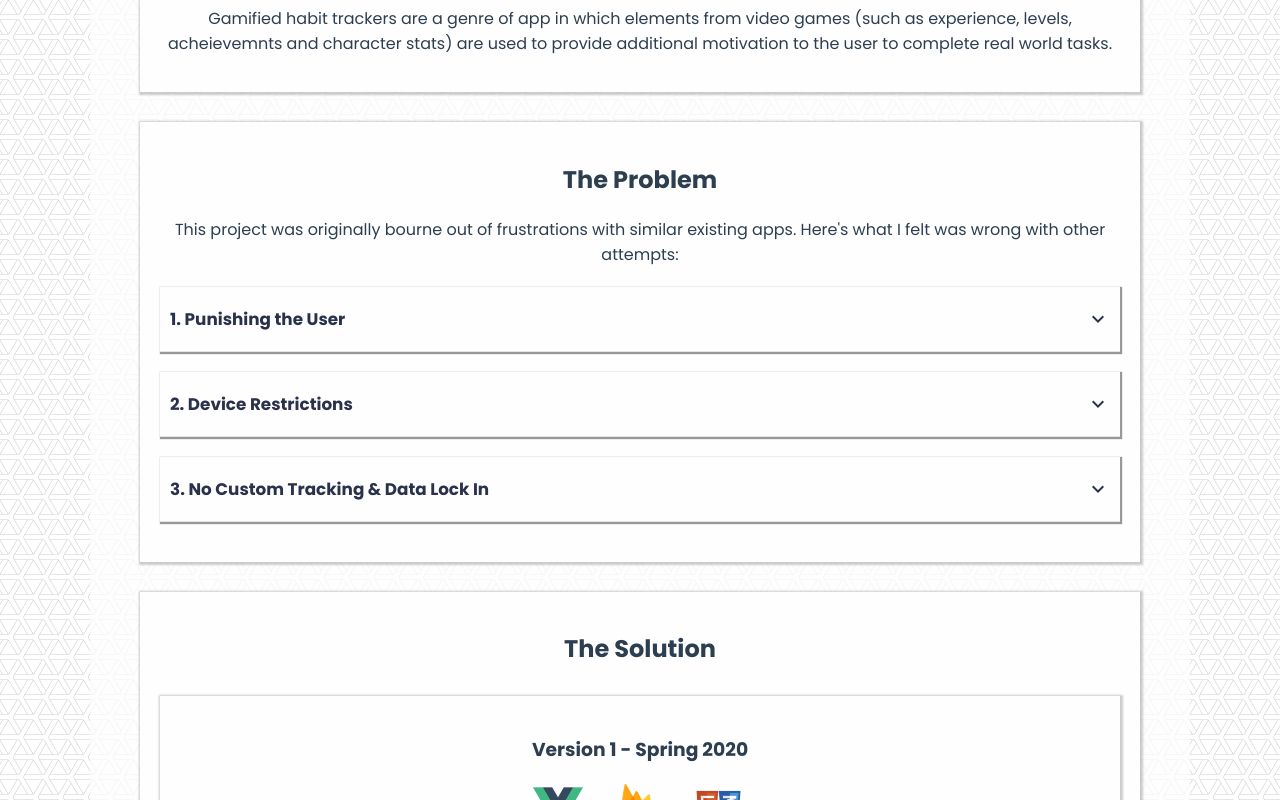
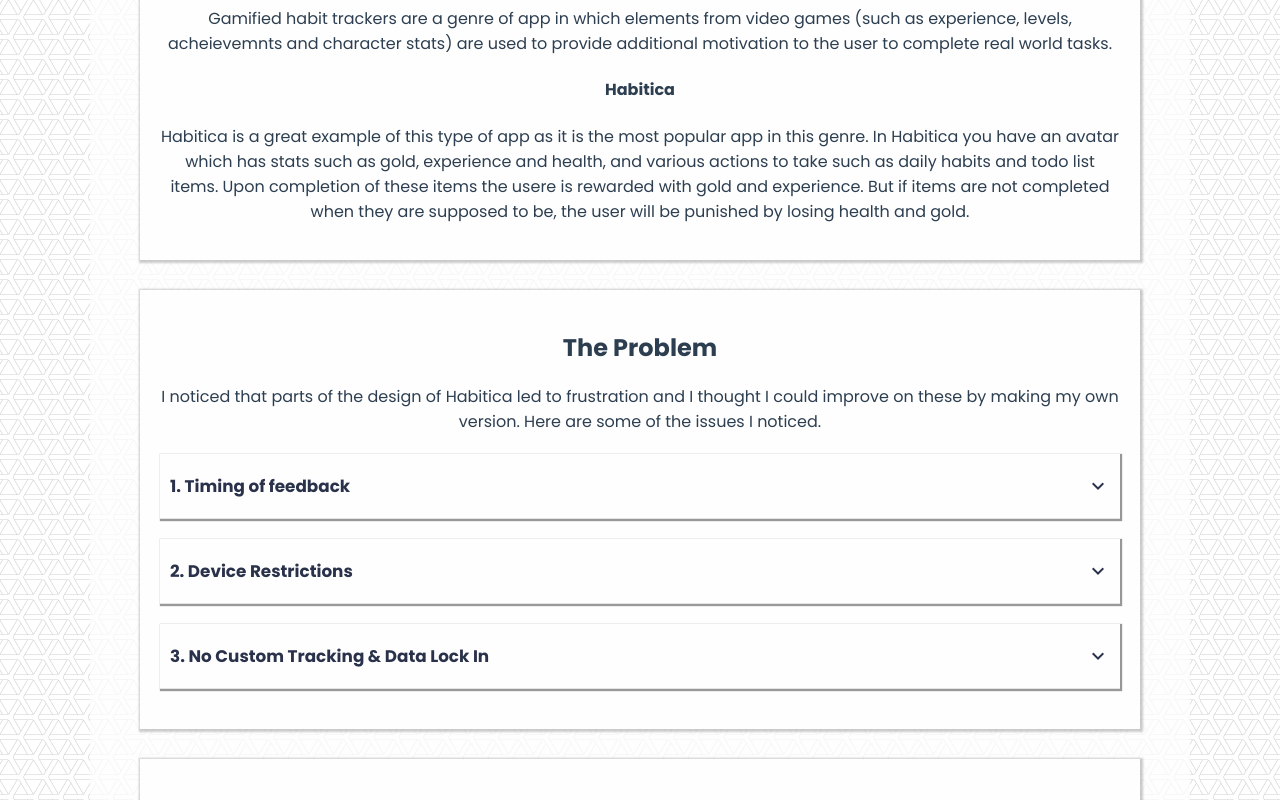
Before and after one commit to recurn/recurn.github.io, a Vue app: page /evolvingcyborgs in a window 1280 px wide. Shown: the part 840-1640 px from the top of the page. Built offline with nearby package versions, Linux system fonts and the light colour scheme.

Commit message:
Editing word choice and adding images

```diff
--- a/src/views/EvolvingCyborgs.vue
+++ b/src/views/EvolvingCyborgs.vue
@@ -57,14 +57,32 @@
           stats) are used to provide additional motivation to the user to
           complete real world tasks.
         </p>
+        <h4>Habitica</h4>
+        <p>
+          Habitica is a great example of this type of app as it is the most
+          popular app in this genre. In Habitica you have an avatar which has
+          stats such as gold, experience and health, and various actions to take
+          such as daily habits and todo list items. Upon completion of these
+          items the usere is rewarded with gold and experience. But if items are
+          not completed when they are supposed to be, the user will be punished
+          by losing health and gold.
+        </p>
       </div>
       <div class="problem shadow-box">
         <h2>The Problem</h2>
         <p>
-          This project was originally bourne out of frustrations with similar
-          existing apps. Here's what I felt was wrong with other attempts:
+          <!-- I wanted a habit tracker... as I used it.. saw ways to improve
+          3 issues with user experience which I thought can be improved  -->
+          I noticed that parts of the design of Habitica led to frustration and
+          I thought I could improve on these by making my own version. Here are
+          some of the issues I noticed.
         </p>
-        <Accordion header="1. Punishing the User">
+        <Accordion header="1. Timing of feedback">
+          <!--
+            - user reward system???
+            - Bring in psych stuff (positive/negative punishment/reward)
+            - Bring up habitica higher (under "what is gamified habit tracker") -->
+
           <p>
             A user should always have a positive experience when interacting
             with your application. This can be tricky to accomplish with
@@ -73,16 +91,21 @@
             punishment for failure which doesn't cause your user to feel bad
             about using your app.
           </p>
-          <h3>Habitica</h3>
           <p>
-            Habitica is the most popular app within this area and unfornuately
-            provides a form of punishment which does not feel good to use. When
+            Habitica has a unique way of applying punishment to the user. When
             you log on to the app the first thing you are greeted with is a
             modal asking you about habits which were left uncomplete from the
             day before. If you haven't completed them, you take damage to your
             health.
           </p>
-          <p><strong> This is a bad design. </strong></p>
+          <img
+            src="@/assets/evolving_cyborgs/Habitica_Daily_Checkoff.png"
+            alt="Screen showing three uncompleted tasks in Habitica"
+          />
+          <img
+            src="@/assets/evolving_cyborgs/Habitica_Daily_Checkoff_Punishment.png"
+            alt=""
+          />
           <p>
             Because the punishment is only applied the next time you log in the
             punishment can be avoided completely by not logging in to the app.
@@ -101,18 +124,19 @@
             </li>
           </ol>
           <p>
-            Both of these choices are bad and defeat the point of having a habit
-            tracker in the first place. Personally, this is what caused me to
-            stop using the app entirely, as I noticed I would start feeling
-            anxious every time I opened the app and if I hadn't completed all my
-            habits the previous day I wouldn't want to open the app at all.
+            Both of these choices defeat the point of having a habit tracker in
+            the first place. Personally, this is what caused me to stop using
+            the app entirely, as I noticed I would start feeling anxious every
+            time I opened the app and if I hadn't completed all my habits the
+            previous day I wouldn't want to open the app at all.
           </p>
         </Accordion>
         <Accordion header="2. Device Restrictions">
           I don't like being locked in to a single device. I want to be able to
           access the app on both desktop and mobile. This allows me the
           convenience of mobile, while still allowing the option of using a
-          mouse and keyboard.
+          mouse and keyboard. While Habitica itself did not have this problem,
+          every other competitor I found did.
         </Accordion>
         <Accordion header="3. No Custom Tracking & Data Lock In">
           I like tracking lots of things about my life, but I don't like it when
@@ -123,8 +147,7 @@
       </div>
       <div class="solution shadow-box">
         <h2>The Solution</h2>
-        <div class="shadow-box">
-          <h3>Version 1 - Spring 2020</h3>
+        <Accordion header="Version 1 - Spring 2020" @click="showDivs">
           <div class="logos">
             <span class="logo"
               ><img src="../assets/logo.png" alt="" height="50" />Vue 2</span
@@ -258,9 +281,8 @@
               Habitica.
             </p>
           </div>
-        </div>
-        <div class="shadow-box">
-          <h3>Version 2 - Winter/Spring 2021</h3>
+        </Accordion>
+        <Accordion header="Version 2 - Winter/Spring 2021">
           <div class="logos">
             <span class="logo"
               ><img src="../assets/logo.png" alt="" height="50" />Vue 3</span
@@ -342,7 +364,7 @@
             collection/document structure of firebase seems like it can easily
             become an expensive mess if not properly managed
           </p>
-        </div>
+        </Accordion>
       </div>
       <div class="shadow-box">
         <h2>Future Directions/Road Map</h2>
@@ -376,9 +398,9 @@
     setup() {
       const slideIndex = ref(1);
 
-      onMounted(() => {
-        showDivs(slideIndex.value);
-      });
+      // onMounted(() => {
+      //   showDivs(slideIndex.value);
+      // });
 
       const plusDivs = (n) => {
         slideIndex.value += n;
@@ -405,7 +427,7 @@
   };
 </script>
 
-<style>
+<style lang="scss">
   #evolving-cyborgs-title {
   }
   .solution .logos {
@@ -429,6 +451,9 @@
   } */
   #evolving-cyborgs-portfolio .accordion {
     background: #fefefe;
+    & .message-content{
+      text-align: center;
+    }
   }
 
   .shadow-box {
@@ -436,6 +461,10 @@
     background: #fefefe;
     margin: 30px auto;
     box-shadow: 1px 1px 2px 2px rgba(0, 0, 0, 0.2);
+  }
+
+  .problem img {
+    max-width: 80%;
   }
 
   .accordion img,
```
Also changed, not shown: src/assets/evolving_cyborgs/Habitica_Daily_Checkoff.png (added), src/assets/evolving_cyborgs/Habitica_Daily_Checkoff_Punishment.png (added).
